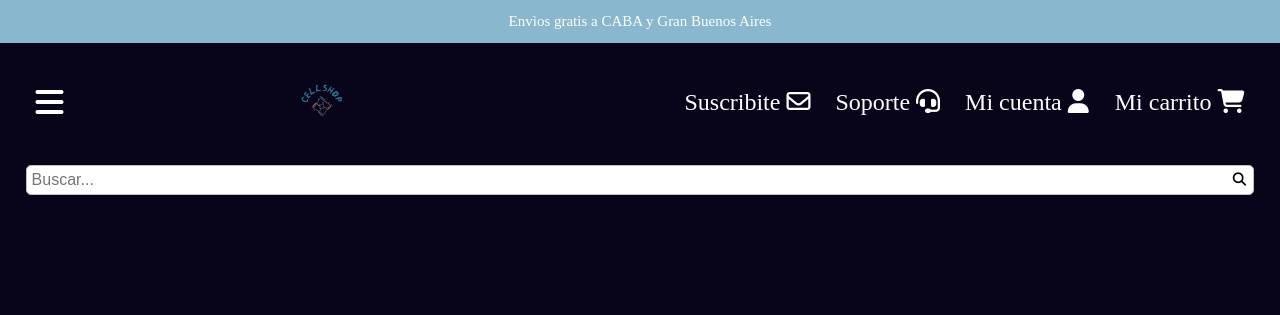
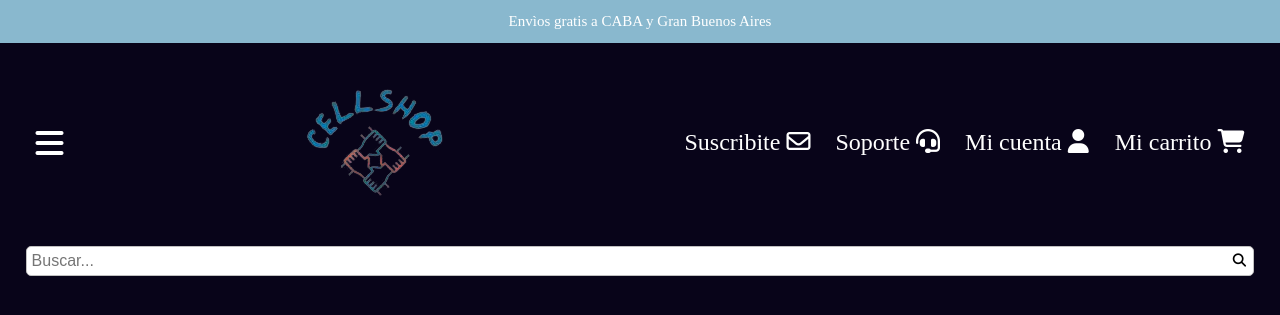
Before and after one commit to sooll19/-grupo_9_CellShop, a Node server app: page /header in a window 1280 px wide. Shown: the top 315 px of the page. Run offline with Node 20, Linux system fonts and the light colour scheme; some libraries are stand-ins or nearby versions; some web fonts are replaced.

Commit message:
fix: se arregla header

```diff
--- a/public/stylesheet/header.css
+++ b/public/stylesheet/header.css
@@ -21,7 +21,9 @@ header {}
 }
 
 .container a img {
-    width: 30%;
+    width: 60%;
+    position: relative;
+    left: 20%;
 }
 
 /* BURGUER MENU */
@@ -45,17 +47,17 @@ header {}
 
 /* MENU */
 
-.contenedor-menu {}
+/* .contenedor-menu {}
 
-.contenedor-menu nav {}
+.contenedor-menu nav {} */
 
 .contenedor-menu nav ul.menu-desplegable {
     display: none;
 }
 
-.contenedor-menu nav ul.menu-desplegable li {}
+/* .contenedor-menu nav ul.menu-desplegable li {}
 
-.contenedor-menu nav ul.menu-desplegable li a {}
+.contenedor-menu nav ul.menu-desplegable li a {} */
 
 /* OPCIONES */
 
@@ -69,13 +71,13 @@ header {}
     display: none;
 }
 
-.opciones1 li {}
+/* .opciones1 li {}
 
 .opciones1 li a {}
 
 .opciones1 li a i {}
 
-.opciones2 {}
+.opciones2 {} */
 
 .opciones2 li {
     display: inline-block;
@@ -131,7 +133,7 @@ header {}
     background-color: transparent;
 }
 
-.buscador .contenedor-buscador button i {}
+/* .buscador .contenedor-buscador button i {} */
 
 /* ---------- MEDIA QUERIES ---------- */
 
@@ -155,23 +157,25 @@ header {}
 
     /* LOGO */
 
-    .container {}
+    /*  .container {} */
 
-    .container img {
-        width: 20%;
+    .container a img {
+        width: 80%;
+        position: relative;
+        left: 0;
     }
 
     /* BURGUER MENU */
 
-    .container .contenedor-burger-menu {}
+    /* .container .contenedor-burger-menu {}
 
     .container .contenedor-burger-menu button {}
 
-    .container .contenedor-burger-menu button i {}
+    .container .contenedor-burger-menu button i {} */
 
     /* MENU */
 
-    .contenedor-menu {}
+    /* .contenedor-menu {}
 
     .contenedor-menu nav {}
 
@@ -179,40 +183,40 @@ header {}
 
     .contenedor-menu nav ul.menu-desplegable li {}
 
-    .contenedor-menu nav ul.menu-desplegable li a {}
+    .contenedor-menu nav ul.menu-desplegable li a {} */
 
     /* OPCIONES */
 
-    .opciones {}
+    /*   .opciones {} */
 
     .opciones1 {
         display: inline-flex;
         font-size: 1rem;
     }
 
-    .opciones1 li {}
+    /* .opciones1 li {} */
 
     .opciones1 li a {
         color: #fff;
         margin-right: 15px;
     }
 
-    .opciones1 li a i {}
+    /*  .opciones1 li a i {} */
 
     .opciones2 {
         font-size: 1rem;
     }
 
-    .opciones2 li {}
+    /* .opciones2 li {} */
 
     .opciones2 li a.ocult {
         display: inline-flex;
         color: #fff;
     }
 
-    .opciones2 li a i {}
+    /* .opciones2 li a i {} */
 
-    .opciones2 li a i:first-child {}
+    /*  .opciones2 li a i:first-child {} */
 
     .opciones2 li a i:last-child {
         margin-left: 0;
@@ -224,7 +228,7 @@ header {}
         padding-top: 1%;
     }
 
-    .buscador .contenedor-buscador {}
+    /* .buscador .contenedor-buscador {}
 
     .buscador .contenedor-buscador .contenedor-input {}
 
@@ -232,13 +236,13 @@ header {}
 
     .buscador .contenedor-buscador button {}
 
-    .buscador .contenedor-buscador button i {}
+    .buscador .contenedor-buscador button i {} */
 }
 
 /* DESKTOP */
 
 @media (min-width:1024px) {
-    header {}
+    /* header {} */
 
     /* MENSAJE */
 
@@ -248,15 +252,20 @@ header {}
 
     /* LOGO */
 
-    .container {}
+    /* .container {}
 
-    .container img {}
+    .container img {} */
+
+    .container a img {
+        width: 100%;
+
+    }
 
     /* BURGUER MENU */
 
-    .container .contenedor-burger-menu {}
+    /* .container .contenedor-burger-menu {}
 
-    .container .contenedor-burger-menu button {}
+    .container .contenedor-burger-menu button {} */
 
     .container .contenedor-burger-menu button i {
         font-size: 2rem;
@@ -264,7 +273,7 @@ header {}
 
     /* MENU */
 
-    .contenedor-menu {}
+    /* .contenedor-menu {}
 
     .contenedor-menu nav {}
 
@@ -272,11 +281,11 @@ header {}
 
     .contenedor-menu nav ul.menu-desplegable li {}
 
-    .contenedor-menu nav ul.menu-desplegable li a {}
+    .contenedor-menu nav ul.menu-desplegable li a {} */
 
     /* OPCIONES */
 
-    .opciones {}
+    /*   .opciones {} */
 
     .opciones1 {
         font-size: 1.5rem;
@@ -286,9 +295,9 @@ header {}
         margin-left: 10px;
     }
 
-    .opciones1 li a {}
+    /*  .opciones1 li a {}
 
-    .opciones1 li a i {}
+    .opciones1 li a i {} */
 
     .opciones2 {
         font-size: 1.5rem;
@@ -298,13 +307,13 @@ header {}
         margin-left: 10px;
     }
 
-    .opciones2 li a.ocult {}
+    /*  .opciones2 li a.ocult {}
 
     .opciones2 li a i {}
 
     .opciones2 li a i:first-child {}
 
-    .opciones2 li a i:last-child {}
+    .opciones2 li a i:last-child {} */
 
     /* BUSCADOR */
 
@@ -312,15 +321,15 @@ header {}
         padding-top: 1%;
     }
 
-    .buscador .contenedor-buscador {}
+    /*  .buscador .contenedor-buscador {}
 
-    .buscador .contenedor-buscador .contenedor-input {}
+    .buscador .contenedor-buscador .contenedor-input {} */
 
     .buscador .contenedor-buscador input {
         font-size: 1rem;
     }
 
-    .buscador .contenedor-buscador button {}
+    /*   .buscador .contenedor-buscador button {}
 
-    .buscador .contenedor-buscador button i {}
+    .buscador .contenedor-buscador button i {} */
 }
```
